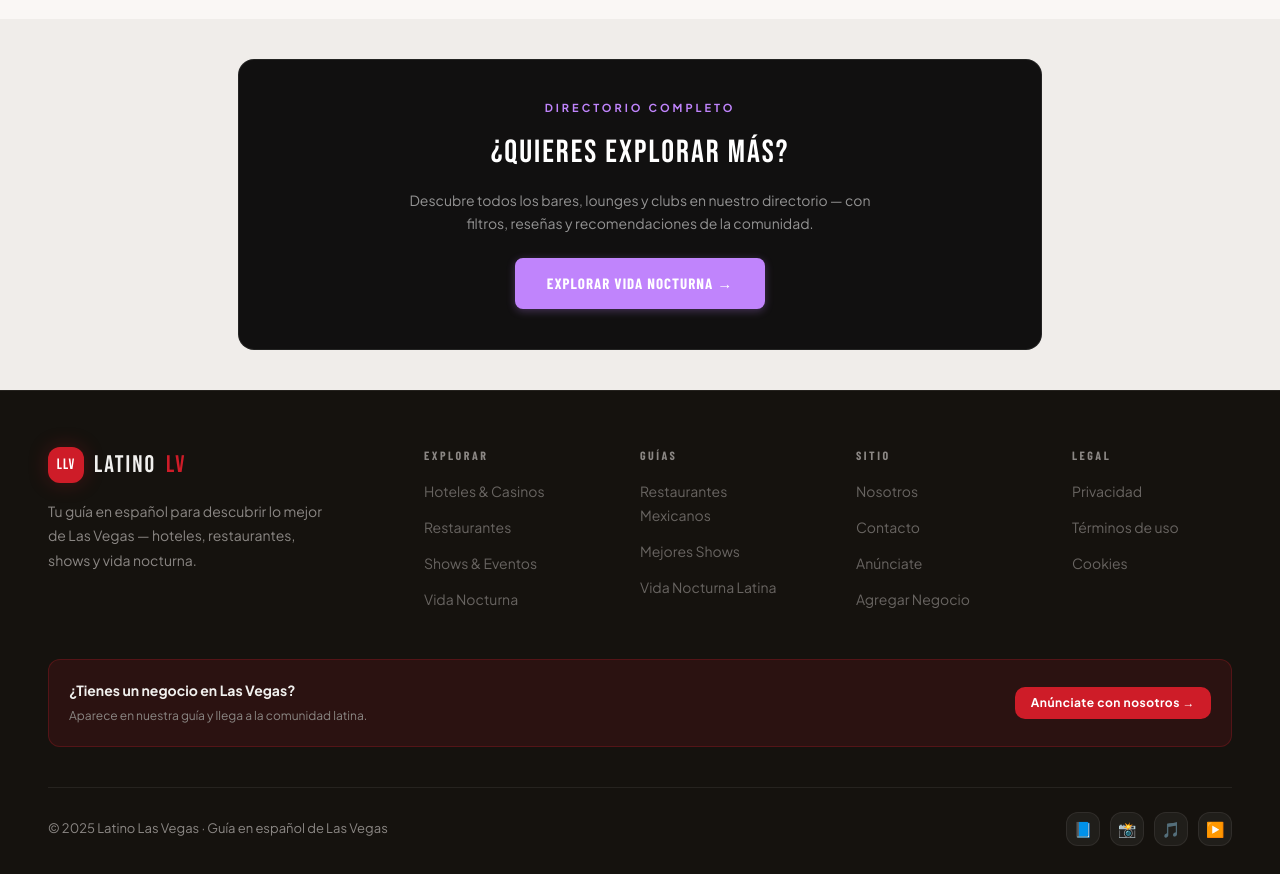
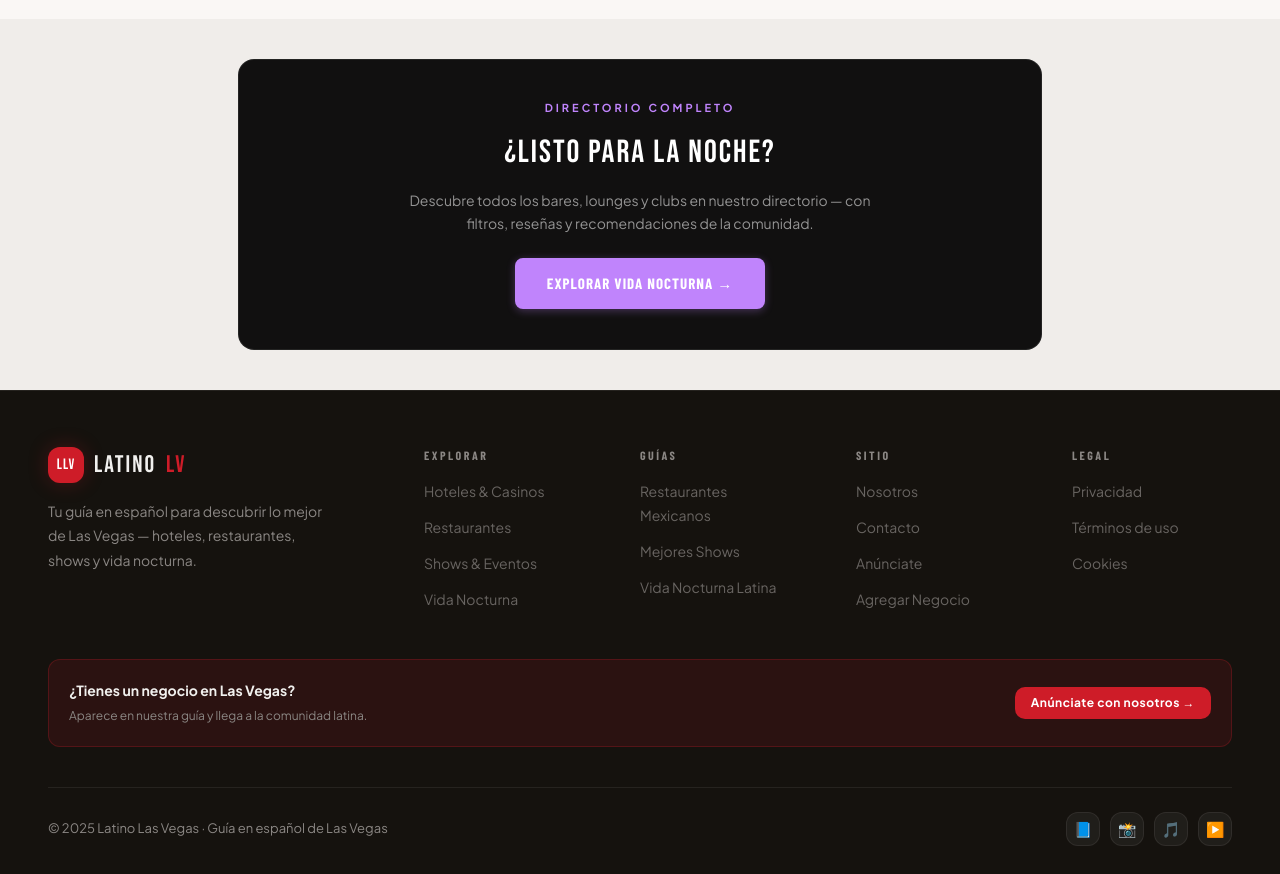
Before and after one commit to EstebanTala/latino-las-vegas, a Next.js app: page /guia/vida-nocturna-latina-las-vegas in a window 1280 px wide. Shown: the part 3780-4654 px from the top of the page. Built offline with nearby package versions, Linux system fonts and the light colour scheme; no server answers; the database is empty.

Commit message:
Update vida nocturna CTA copy

```diff
--- a/src/app/guia/vida-nocturna-latina-las-vegas/page.tsx
+++ b/src/app/guia/vida-nocturna-latina-las-vegas/page.tsx
@@ -301,7 +301,7 @@ export default async function VidaNocturnaLatinaGuide() {
         <div className="container max-w-[900px]">
           <div className="rounded-xl bg-[rgba(5,5,5,0.95)] border border-white/[0.08] p-10 text-center">
             <p className="text-[11px] font-bold tracking-[3px] uppercase text-[#C084FC] mb-3">Directorio completo</p>
-            <h3 className="font-display text-[clamp(22px,4vw,32px)] tracking-[2px] text-white mb-3">¿QUIERES EXPLORAR MÁS?</h3>
+            <h3 className="font-display text-[clamp(22px,4vw,32px)] tracking-[2px] text-white mb-3">¿LISTO PARA LA NOCHE?</h3>
             <p className="text-[14px] text-[rgba(255,255,255,0.55)] max-w-[500px] mx-auto mb-6 leading-relaxed">
               Descubre todos los bares, lounges y clubs en nuestro directorio — con filtros, reseñas y recomendaciones de la comunidad.
             </p>
```
Also changed, not shown: 1 other file (tests, documents, lock files or other folders).
